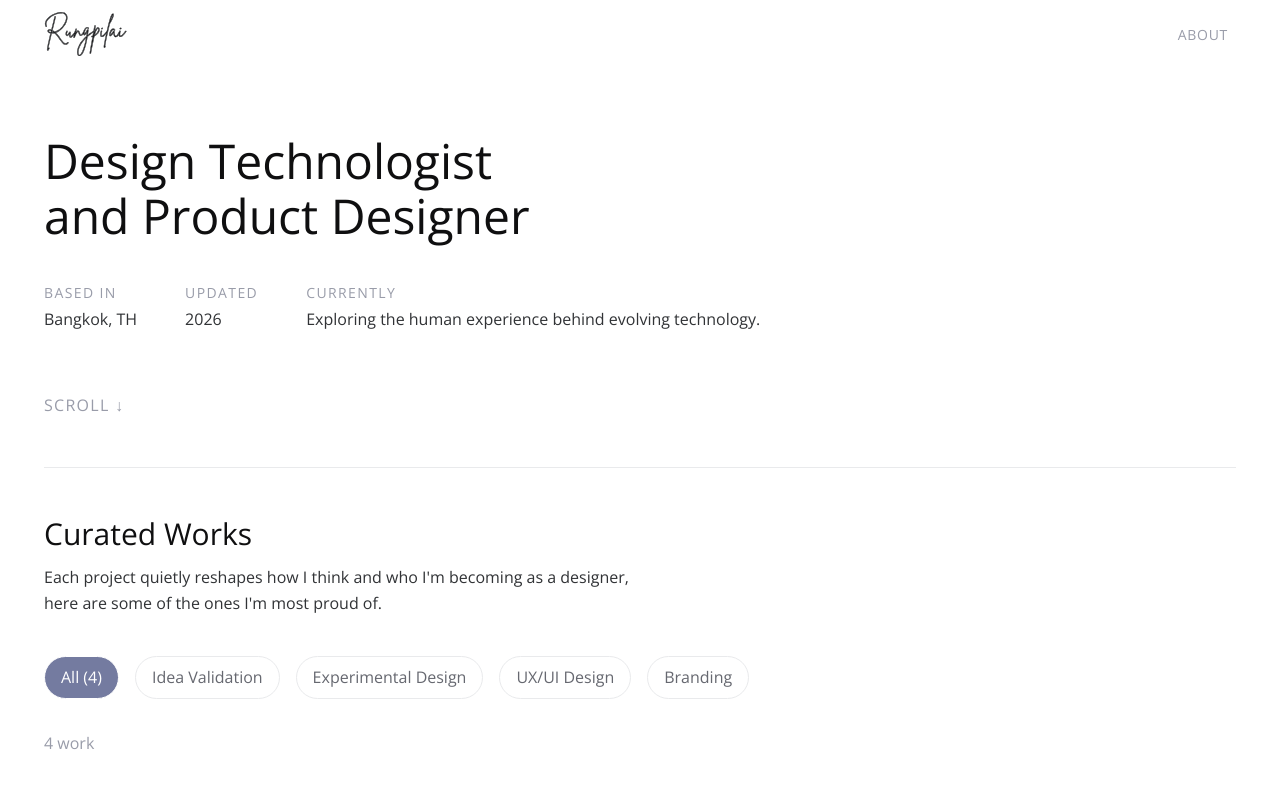
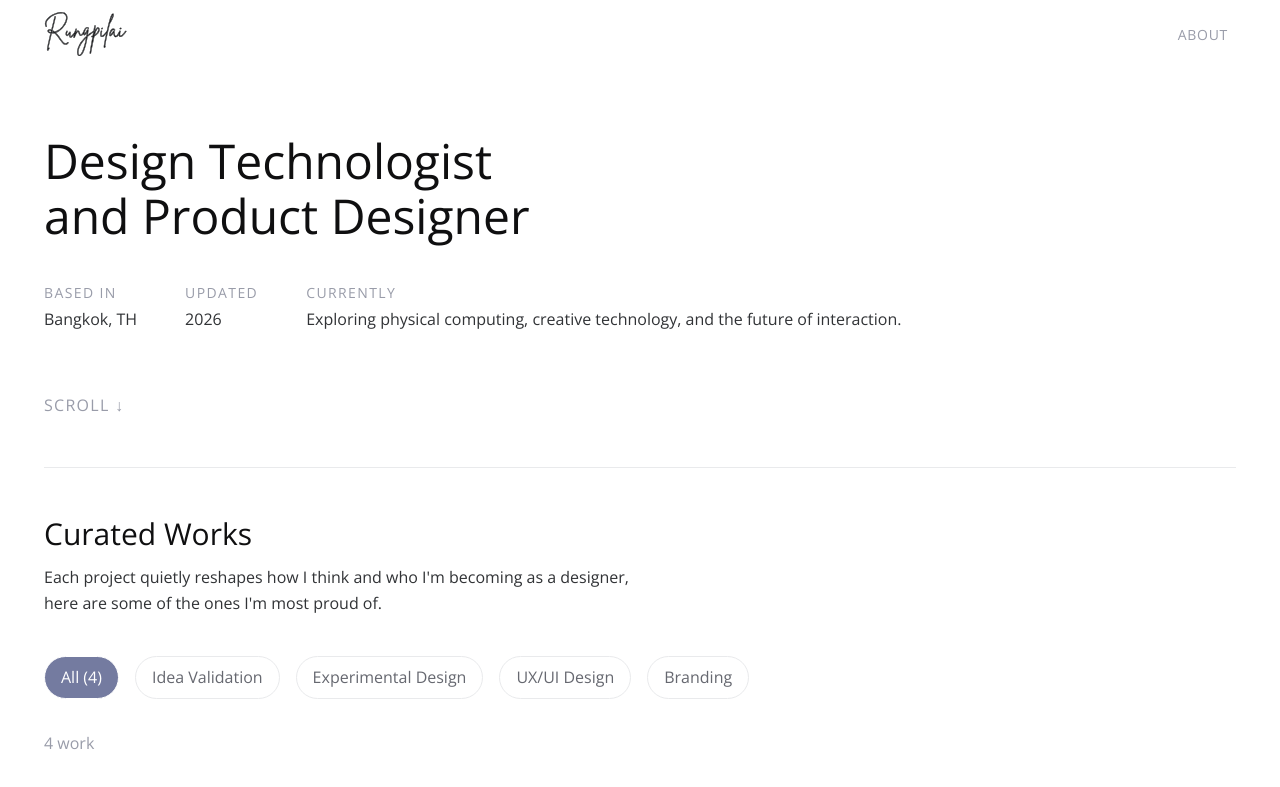
Before and after one commit to rungpilai/rungpilaip, a React (Vite) app: page / in a window 1280 px wide. Shown: the top 787 px of the page. Built offline with nearby package versions, Linux system fonts and the light colour scheme.

Commit message:
fix: update text in Home component for clarity and improved messaging

```diff
--- a/src/pages/Home.jsx
+++ b/src/pages/Home.jsx
@@ -51,7 +51,7 @@ const Home = () => {
                         <div className="flex flex-col gap-1">
                             <span className="text-sm tracking-widest text-(--color-text-subtitle) uppercase">CURRENTLY</span>
                             <span className="text-(--color-text-secondary)">
-                                Exploring the human experience behind evolving technology.
+                                Exploring physical computing, creative technology, and the future of interaction.
                             </span>
                         </div>
                     </div>
```
